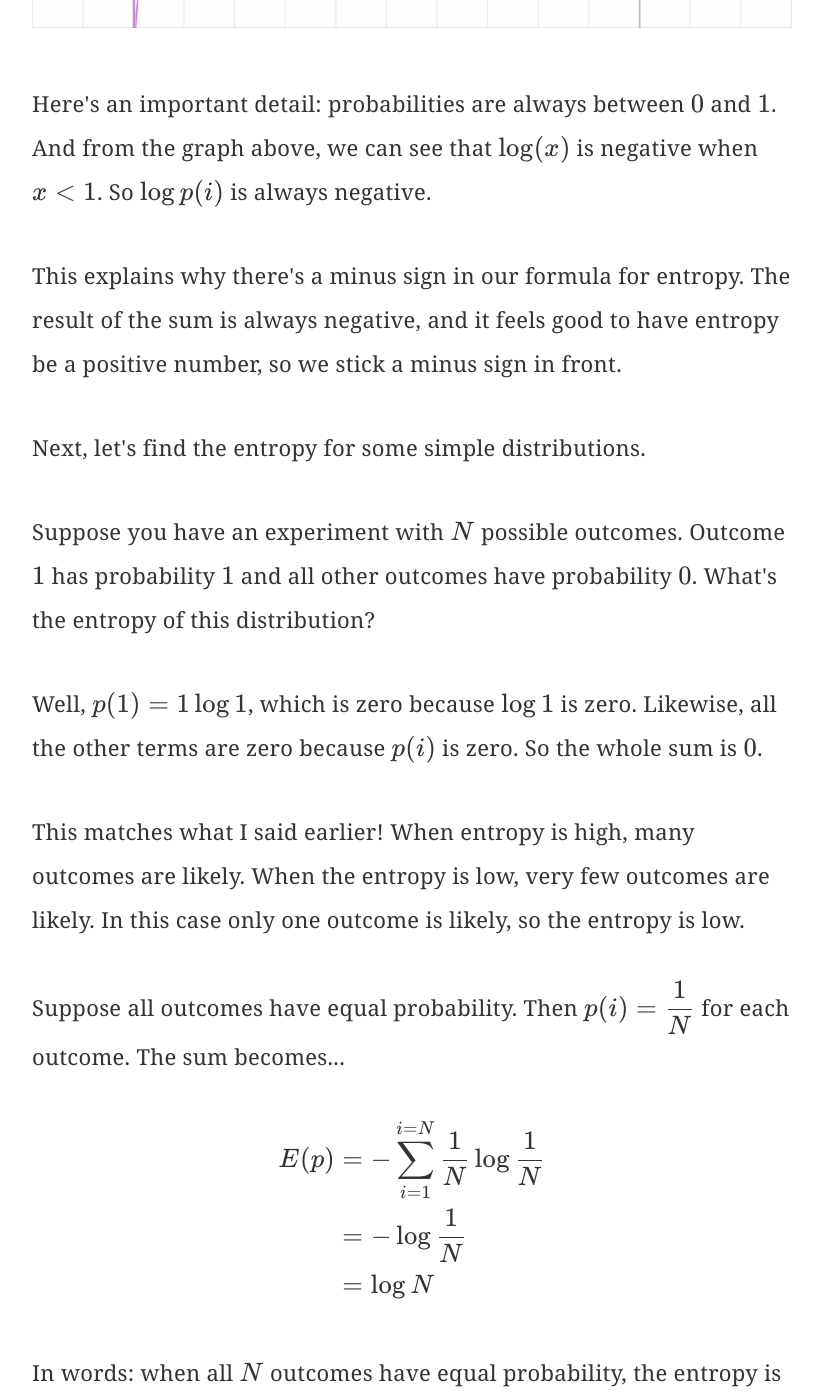
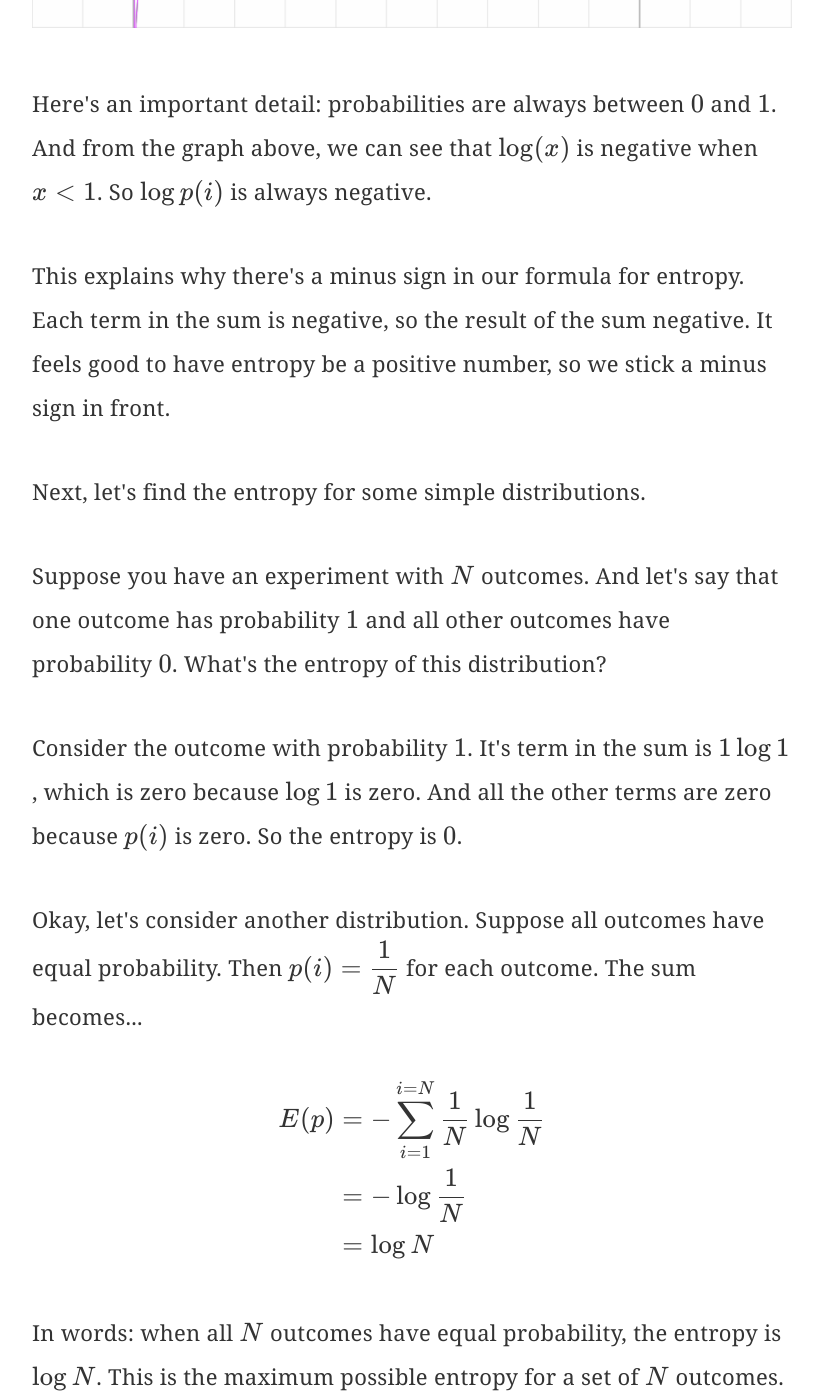
Before and after one commit to ryankaplan/ryankaplan.github.io, a Jekyll site: the page built from _posts/2017-01-22-entropy-demo.md, in a window 1280 px wide and 1400 px high, scrolled down 1807 px. Shown: the whole window, without its empty margins (228-1051 px from the left). Built offline with Jekyll 4.4.1, drawn with Linux system fonts in a browser that asks for light colours; nearby versions of some CDN libraries; comment, search, counter and statistics services are not loaded; some of the changed text lies outside the part shown.

Commit message:
Fix some typos in the entropy post

```diff
--- a/_posts/2017-01-22-entropy-demo.md
+++ b/_posts/2017-01-22-entropy-demo.md
@@ -53,7 +53,7 @@
 </p>
 
 <p>
-  This explains why there's a minus sign in our formula for entropy. The result of the sum is always negative, and it feels good to have entropy be a positive number, so we stick a minus sign in front.
+  This explains why there's a minus sign in our formula for entropy. Each term in the sum is negative, so the result of the sum negative. It feels good to have entropy be a positive number, so we stick a minus sign in front.
 </p>
 
 <p>
@@ -61,19 +61,15 @@
 </p>
 
 <p>
-  Suppose you have an experiment with \(N\) possible outcomes. Outcome \(1\) has probability \(1\) and all other outcomes have probability \(0\). What's the entropy of this distribution?
+  Suppose you have an experiment with \(N\) outcomes. And let's say that one outcome has probability \(1\) and all other outcomes have probability \(0\). What's the entropy of this distribution?
 </p>
 
 <p>
-  Well, \(p(1) = 1 \log 1 \), which is zero because \(\log 1\) is zero. Likewise, all the other terms are zero because \(p(i)\) is zero. So the whole sum is \(0\).
+  Consider the outcome with probability \(1\). It's term in the sum is \(1 \log 1 \), which is zero because \(\log 1\) is zero. And all the other terms are zero because \(p(i)\) is zero. So the entropy is \(0\).
 </p>
 
 <p>
-  This matches what I said earlier! When entropy is high, many outcomes are likely. When the entropy is low, very few outcomes are likely. In this case only one outcome is likely, so the entropy is low.
-</p>
-
-<p>
-  Suppose all outcomes have equal probability. Then \(p(i) = \dfrac{1}{N}\) for each outcome. The sum becomes...
+  Okay, let's consider another distribution. Suppose all outcomes have equal probability. Then \(p(i) = \dfrac{1}{N}\) for each outcome. The sum becomes...
 </p>
 
 <p>
@@ -88,6 +84,10 @@
 
 <p>
   In words: when all \(N\) outcomes have equal probability, the entropy is \(\log N\). This is the maximum possible entropy for a set of \(N\) outcomes.
+</p>
+
+<p>
+  These examples matche what I said earlier! When entropy is high, many outcomes are likely. When the entropy is low, very few outcomes are likely. In the first example only one outcome is likely, so the entropy is low. In the second example, all outcomes are equally likely, so the entropy is high.
 </p>
 
 <p>
```
